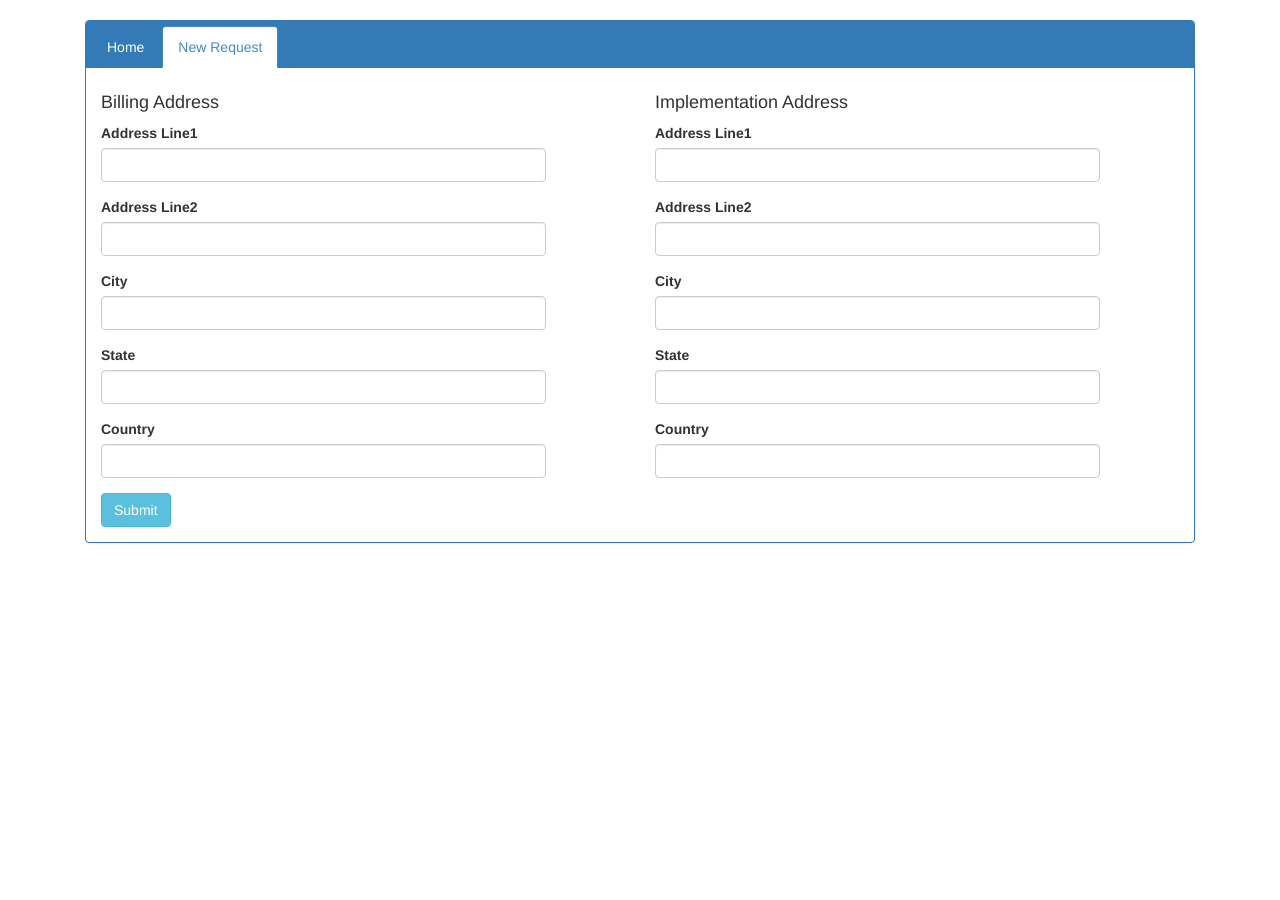
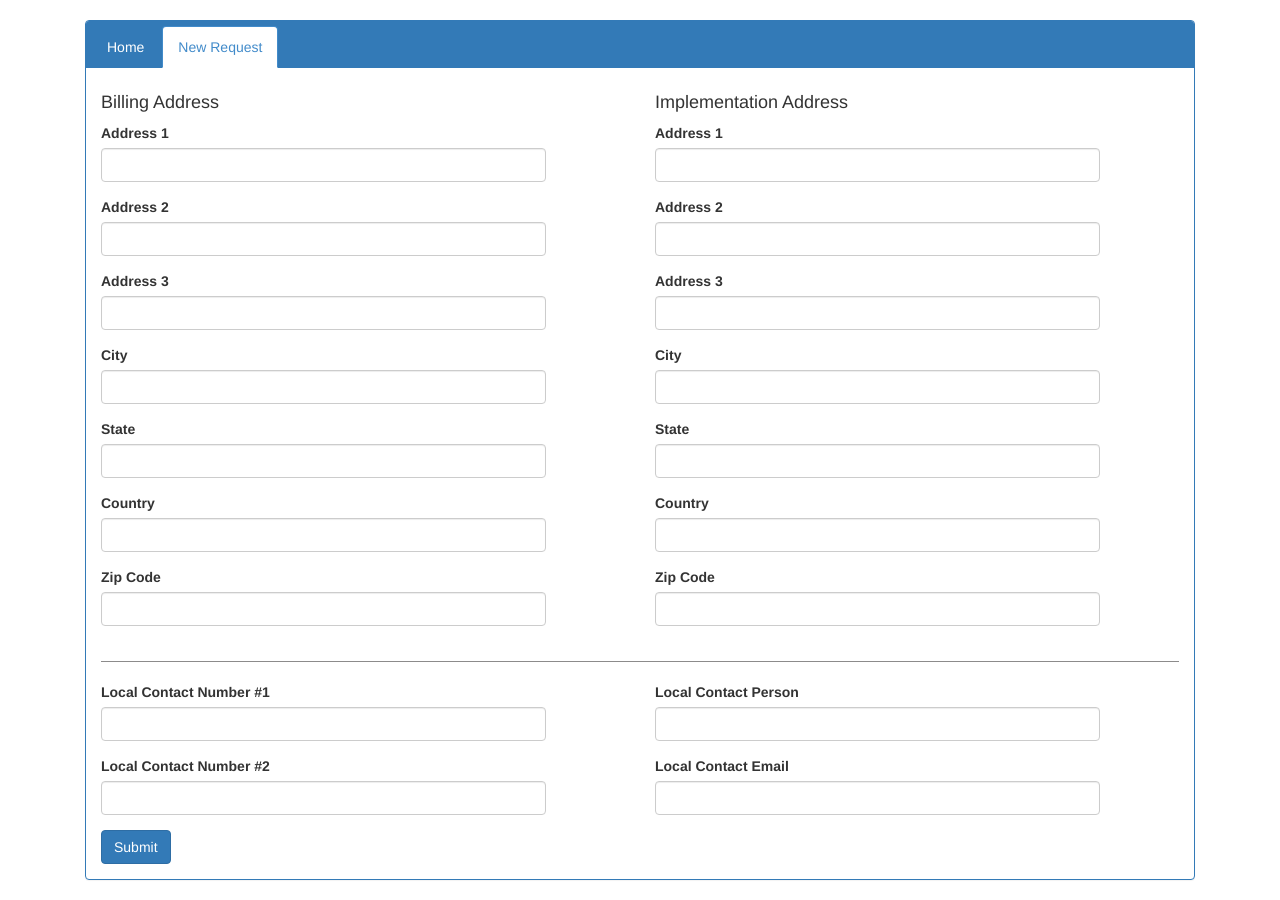
Before and after one commit to vvnair/cip, a CodeIgniter app: page /cip/index.php/login/profile/1 in a window 1280 px wide, after a click on "New Request". Shown: the part 52-952 px from the top of the page. Before the commit the page ends 595 px from the top, so only its background shows below. Run offline with CodeIgniter, Linux system fonts and the light colour scheme; some libraries are stand-ins or nearby versions.

Commit message:
new request insertion completed

```diff
--- a/application/controllers/Login.php
+++ b/application/controllers/Login.php
@@ -7,6 +7,7 @@ class Login extends CI_Controller {
         parent::__construct();
         $this->load->helper('url');
         $this->load->library('session');
+        $this->load->model('register');
         error_reporting(E_ALL & ~E_NOTICE);
     }
 
@@ -56,4 +57,17 @@ class Login extends CI_Controller {
         session_destroy();
         redirect('','refresh');
     }
+
+    public function new_request(){
+        //echo "<pre>";print_r($this->input->post());exit;
+        $insert_data = $this->input->post();
+        $insert = $this->register->sr_request($insert_data);
+        echo "<pre>";print_r($insert);exit;
+
+        if($insert == "true"){
+            $this->load->view('profile_page');
+        }
+
+
+    }
 }
--- a/application/models/Register.php
+++ b/application/models/Register.php
@@ -39,5 +39,38 @@
 
         }
 
+        public function sr_request($data){
+            $this->load->database();
+            $insert_data = array(
+                'baddress1' => $data['baddress1'],
+                'baddress2' => $data['baddress2'],
+                'baddress3' => $data['baddress3'],
+                'bcity' => $data['bcity'],
+                'bstate' => $data['bstate'],
+                'bcountry' => $data['bcountry'],
+                'bzipcode' => $data['bzipcode'],
+                'iaddress1' => $data['iaddress1'],
+                'iaddress2' => $data['iaddress2'],
+                'iaddress3' => $data['iaddress3'],
+                'icity' => $data['icity'],
+                'istate' => $data['icity'],
+                'icountry' => $data['icountry'],
+                'izipcode' => $data['izipcode'],
+                'request_number' => $data['request_number'],
+                'request_date' => $data['request_date'],
+                'user_id' => $data['user_id'],
+                'localcontactnum1' => $data['localcontactnum1'],
+                'localcontactnum2' => $data['localcontactnum2'],
+                'localcontact' => $data['localcontact'],
+                'localcontactemail' => $data['localcontactemail']
+
+            );
+
+            $this->db->insert('cip_address', $insert_data);
+            $insert_id = $this->db->insert_id();
+
+            return $insert_id;
+        }
+
     }
 ?>
--- a/application/views/profile_page.php
+++ b/application/views/profile_page.php
@@ -5,9 +5,28 @@
     .billing input {
         width: 85%;
     }
+
+    .table {
+        margin-left: 10px;
+        margin-right: 10px;
+        width: 98%;
+    }
+
+    hr {
+        	border-top: 1px solid #8c8b8b;
+    }
+
     </style>
 
     <?php $this->load->view('template/nav'); ?>
+    <?php $six_digit_random_number = mt_rand(000000, 999999);
+        $request_number = "SR".$six_digit_random_number;
+        $date = date("Y-m-d");
+        $session_data = $this->session->userdata();
+        $user_id = $session_data['session_id'];
+
+    ?>
+
     <div class="container-fluid">
         <div class="row">
             <div class="col-sm-12">
@@ -26,61 +45,130 @@
                                 <div class="tab-content">
                                     <div class="tab-pane fade in active" id="tab1primary">
                                         Welcome User
+                                        <div class="row">
+                                                <div class="table">
+                                                    <table class="table table-bordered">
+                                                        <thead>
+                                                          <tr>
+                                                            <th>No</th>
+                                                            <th>SR Number</th>
+                                                            <th></th>
+                                                          </tr>
+                                                        </thead>
+                                                        <tbody>
+                                                          <tr>
+                                                            <td>John</td>
+                                                            <td>Doe</td>
+                                                            <td>john@example.com</td>
+                                                          </tr>
+
+                                                        </tbody>
+                                                      </table>
+                                                </div>
+                                        </div>
                                     </div>
                                     <!-- New Request tab starts here -->
                                     <div class="tab-pane fade" id="tab2primary">
-                                    <form method="post" action="">
+
+                                    <form method="post" action="http://localhost/cip/index.php/Login/new_request">
                                         <div class="row ">
                                             <div class="col-sm-6 billing" >
                                                 <h4>Billing Address</h4>
                                                 <div class="form-group">
-                                                    <label for="address1">Address Line1</label>
-                                                    <input type="text" class="form-control" id="baddress1" required>
+                                                    <label for="address1">Address 1</label>
+                                                    <input type="text" class="form-control" id="baddress1" name="baddress1" required>
                                                 </div>
                                                 <div class="form-group">
-                                                    <label for="address2">Address Line2</label>
-                                                    <input type="text" class="form-control" id="baddress2" required>
+                                                    <label for="address2">Address 2</label>
+                                                    <input type="text" class="form-control" id="baddress2" name="baddress2" required>
+                                                </div>
+                                                <div class="form-group">
+                                                    <label for="address2">Address 3</label>
+                                                    <input type="text" class="form-control" id="baddress3" name="baddress3">
                                                 </div>
                                                 <div class="form-group">
                                                     <label for="city">City</label>
-                                                    <input type="text" class="form-control" id="bcity" required>
+                                                    <input type="text" class="form-control" id="bcity" name="bcity" required>
                                                 </div>
                                                 <div class="form-group">
                                                     <label for="state">State</label>
-                                                    <input type="text" class="form-control" id="bstate" required>
+                                                    <input type="text" class="form-control" id="bstate" name="bstate" required>
                                                 </div>
                                                 <div class="form-group">
                                                     <label for="state">Country</label>
-                                                    <input type="text" class="form-control" id="bcountry" required>
+                                                    <input type="text" class="form-control" id="bcountry" name="bcountry" required>
                                                 </div>
-                                                <button type="submit" class="btn btn-info">Submit</button>
+                                                <div class="form-group">
+                                                    <label for="state">Zip Code</label>
+                                                    <input type="text" class="form-control" id="bzipcode" name="bzipcode" required>
+                                                </div>
+                                                <input type="hidden" name="request_number" value="<?php echo $request_number;?>" />
+                                                <input type="hidden" name="request_date" value="<?php echo $date; ?>" />
+                                                <input type="hidden" name="user_id" value="<?php echo $user_id; ?>" />
+
                                             </div>
                                             <div class="col-sm-6 billing" >
                                                 <h4>Implementation Address</h4>
+
                                                 <div class="form-group">
-                                                    <label for="address1">Address Line1</label>
-                                                    <input type="text" class="form-control" id="iaddress1" required>
+                                                    <label for="address1">Address 1</label>
+                                                    <input type="text" class="form-control" id="iaddress1" name="iaddress1" required>
                                                 </div>
                                                 <div class="form-group">
-                                                    <label for="address2">Address Line2</label>
-                                                    <input type="text" class="form-control" id="iaddress2" required>
+                                                    <label for="address2">Address 2</label>
+                                                    <input type="text" class="form-control" id="iaddress2" name="iaddress2" required>
+                                                </div>
+                                                <div class="form-group">
+                                                    <label for="address2">Address 3</label>
+                                                    <input type="text" class="form-control" id="iaddress3" name="iaddress3" >
                                                 </div>
                                                 <div class="form-group">
                                                     <label for="city">City</label>
-                                                    <input type="text" class="form-control" id="icity" required>
+                                                    <input type="text" class="form-control" id="icity" name="icity" required>
                                                 </div>
                                                 <div class="form-group">
                                                     <label for="state">State</label>
-                                                    <input type="text" class="form-control" id="istate" required>
+                                                    <input type="text" class="form-control" id="istate" name="istate" required>
                                                 </div>
                                                 <div class="form-group">
                                                     <label for="state">Country</label>
-                                                    <input type="text" class="form-control" id="icountry" required>
+                                                    <input type="text" class="form-control" id="icountry" name="icountry" required>
+                                                </div>
+                                                <div class="form-group">
+                                                    <label for="state">Zip Code</label>
+                                                    <input type="text" class="form-control" id="izipcode" name="izipcode" required>
                                                 </div>
                                             </div>
+                                        </div>
+                                        <hr />
+                                        <div class="row">
+                                            <div class="col-sm-6 billing">
 
+                                                <div class="form-group">
+                                                    <label for="address1">Local Contact Number #1</label>
+                                                    <input type="text" class="form-control" id="localcontactnum1" name="localcontactnum1" required>
+                                                </div>
+                                                <div class="form-group">
+                                                    <label for="address1">Local Contact Number #2</label>
+                                                    <input type="text" class="form-control" id="localcontactnum2" name="localcontactnum2" required>
+                                                </div>
+
+                                            </div>
+                                            <div class="col-sm-6 billing">
+                                                <div class="form-group">
+                                                    <label for="address1">Local Contact Person</label>
+                                                    <input type="text" class="form-control" id="localcontact" name="localcontact" required>
+                                                </div>
+                                                <div class="form-group">
+                                                    <label for="address1">Local Contact Email</label>
+                                                    <input type="text" class="form-control" id="localcontactemail" name="localcontactemail" required>
+                                                </div>
+
+                                            </div>
+                                            <div class="col-sm-12" style="">
+                                                <button type="submit" class="btn btn-primary" >Submit</button>
+                                            </div>
                                         </div>
-
                                     </form>
                                 </div>
                                 <!-- New Request tab ends here         -->
```
